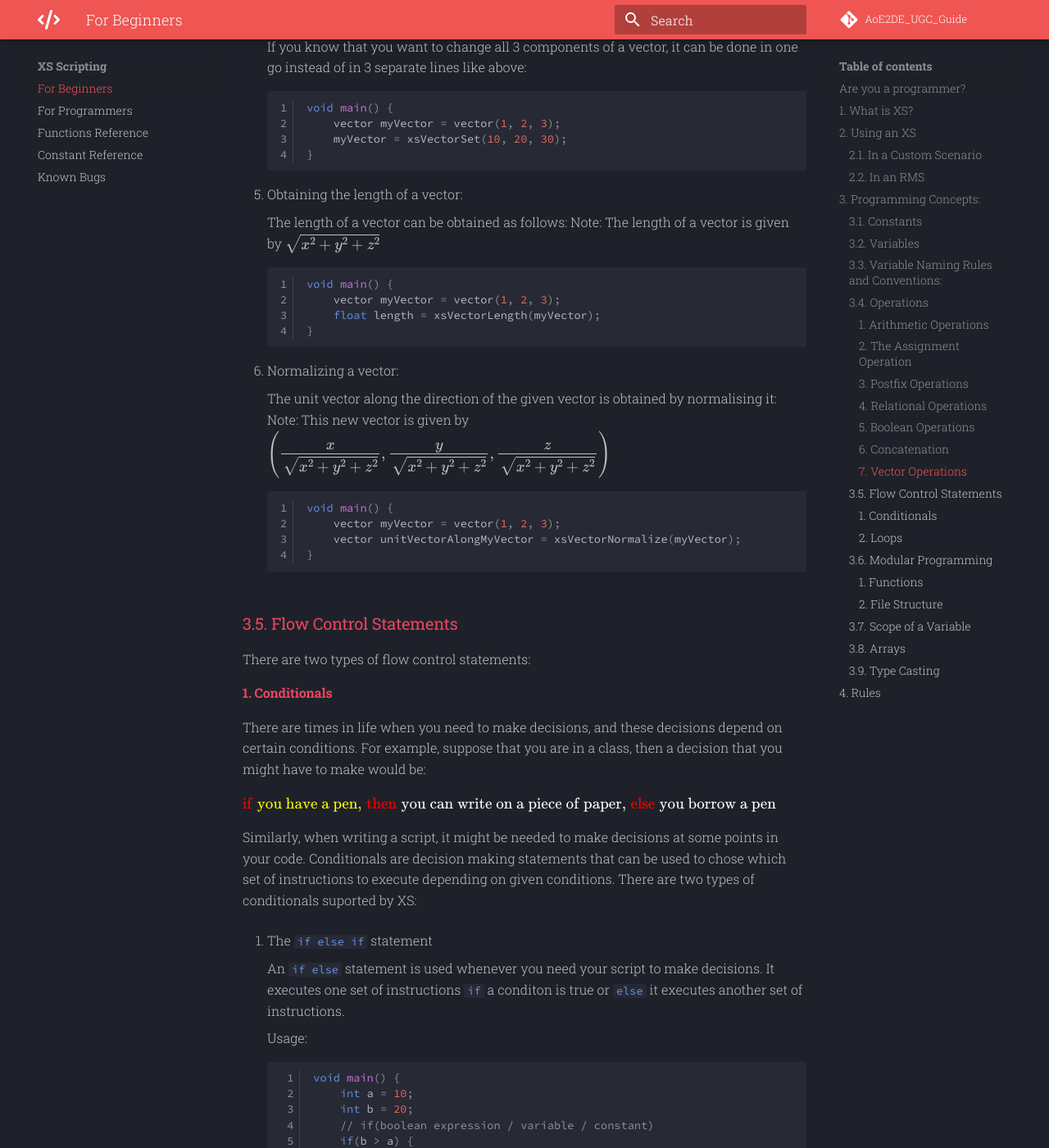
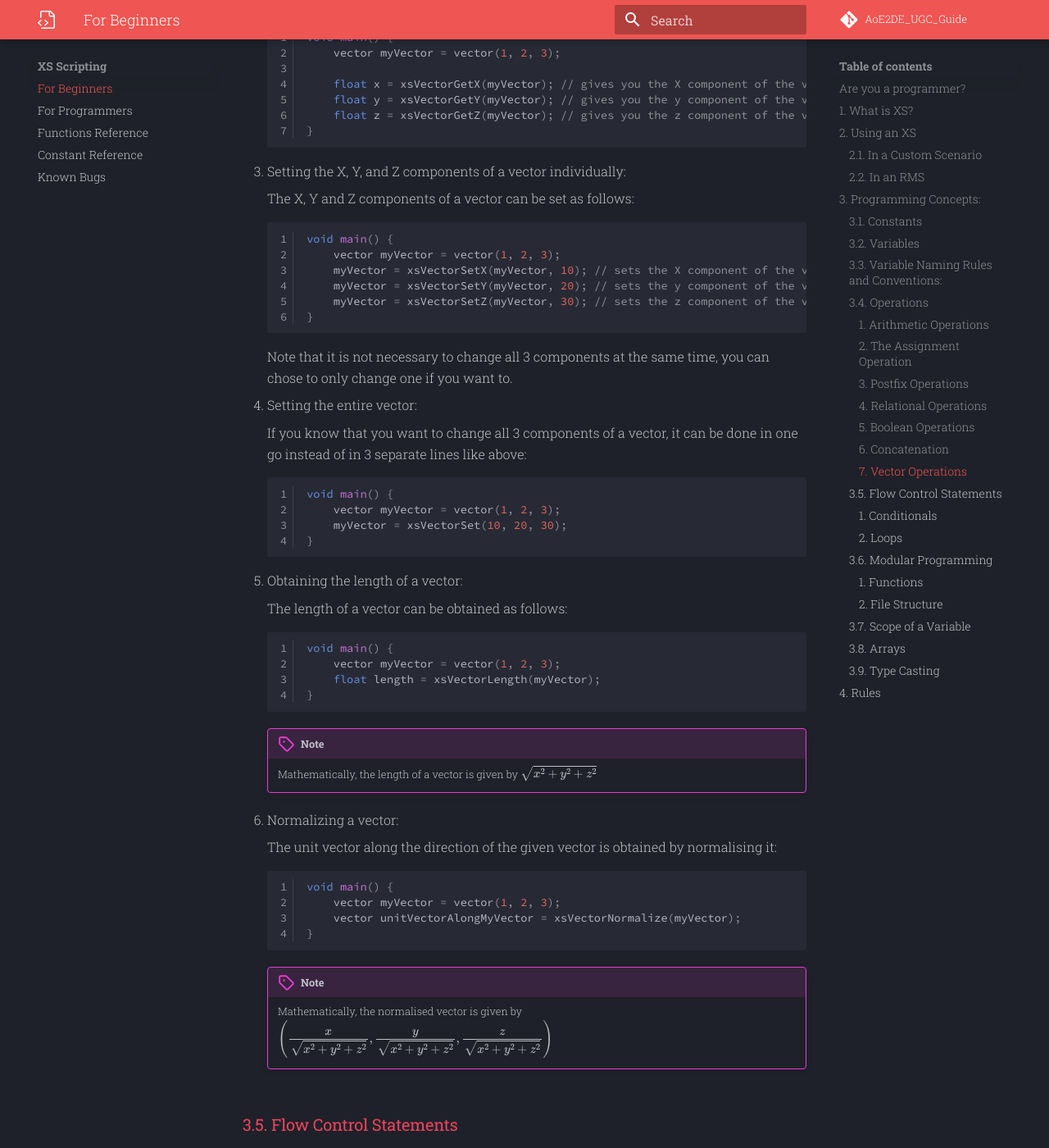
Before and after one commit to Divy1211/AoE2DE_UGC_Guide, an MkDocs documentation site: the page built from docs/general/xs/beginner.md, in a window 1280 px wide and 1400 px high, scrolled down 16589 px. Shown: the whole window at 82% size. Built offline with MkDocs 1.6.1 and Material for MkDocs 9.7.7, drawn with Linux system fonts in a browser that asks for light colours; comment, search, counter and statistics services are not loaded; some of the changed text lies outside the part shown.

Commit message:
Using Admonitions

````diff
--- a/docs/general/xs/beginner.md
+++ b/docs/general/xs/beginner.md
@@ -30,9 +30,10 @@ To use an XS:
 
     There should be 2 files in this folder already, called `Constants.xs` and `xs.txt`. In here, create a new file with any name ending with `.xs`. For example, the file can be called `filename.xs`
 
-    Note 1: There may be an additional file called `default0.xs`. Never write code in this file as this is a temporary file and can be overwritten by the game.
+    !!! Warning "default0.xs"
+        There may be an additional file called `default0.xs`. Never write code in this file as this is a temporary file and can be overwritten by the game.
 
-    Note 2: Additionally, the file `Constants.xs` contains a list of constants that can be used in any XS Script.
+    The file `Constants.xs` contains a list of constants that can be used in any XS Script, using their name. They are essentially constants that the XS language pre-defines for you.
 
 
 3. Now open this file that you just created in your favourite text/code editor! If you don't have one already, using [Visual Studio Code (VSC)](https://code.visualstudio.com/download) is recommended.
@@ -526,9 +530,10 @@ Boolean operations allow us to ask these sorts of questions but with boolean val
     | true  | false | false      |
     | true  | true  | true       |
 
-    Note that an AND is not limited to just two variables. Any number of variables may be AND-ed together.
-    For Example: `#!cpp a && b && c && d`. For this expression to evaluate to true, ALL of `a`, `b`, `c` and `d` must be true.
-    Writing a table that lists every combination of inputs and outputs for this expression is left as an excersise for the reader.
+    !!! Tip
+        The AND operation is not limited to just two variables. Any number of variables may be AND-ed together.
+        For Example: `#!cpp a && b && c && d`. For this expression to evaluate to true, ALL of `a`, `b`, `c` and `d` must be true.
+        Writing a table that lists every combination of inputs and outputs for this expression is left as an excersise for the reader.
 
 2. Boolean OR: This is used to check if one or more booleans are `true`.
 
@@ -545,9 +550,10 @@ Boolean operations allow us to ask these sorts of questions but with boolean val
     | true  | false | true         |
     | true  | true  | true         |
 
-    Note that an OR is not limited to just two variables. Any number of variables may be OR-ed together.
-    For Example: `#!cpp a || b || c || d`. For this expression to evaluate to true, only one of `a`, `b`, `c` and `d` needs to be true.
-    Writing a table that lists every combination of inputs and outputs for this expression is left as an excersise for the reader.
+    !!! Tip
+        The OR operation is not limited to just two variables. Any number of variables may be OR-ed together.
+        For Example: `#!cpp a || b || c || d`. For this expression to evaluate to true, only one of `a`, `b`, `c` and `d` needs to be true.
+        Writing a table that lists every combination of inputs and outputs for this expression is left as an excersise for the reader.
 
 
 ANDs and ORs can be used together in the same expression. For example:
@@ -690,10 +696,13 @@ Manipulating vectors in XS is done in a bit of a special way:
     }
     ```
 
+    !!! Note
+        Mathematically, the length of a vector is given by $\sqrt{x^2+y^2+z^2}$
+
+
 6. Normalizing a vector:
 
     The unit vector along the direction of the given vector is obtained by normalising it:
-    Note: This new vector is given by $\left(\cfrac{x}{\sqrt{x^2+y^2+z^2}}, \cfrac{y}{\sqrt{x^2+y^2+z^2}}, \cfrac{z}{\sqrt{x^2+y^2+z^2}}\right)$
 
     ```cpp
     void main() {
@@ -701,6 +710,9 @@ Manipulating vectors in XS is done in a bit of a special way:
         vector unitVectorAlongMyVector = xsVectorNormalize(myVector);
     }
     ```
+
+    !!! note
+        Mathematically, the normalised vector is given by $\left(\cfrac{x}{\sqrt{x^2+y^2+z^2}}, \cfrac{y}{\sqrt{x^2+y^2+z^2}}, \cfrac{z}{\sqrt{x^2+y^2+z^2}}\right)$
 
 ### 3.5. Flow Control Statements
 
--- a/docs/general/xs/functions.json
+++ b/docs/general/xs/functions.json
@@ -1198,7 +1198,7 @@
                     "desc": "The player to apply the effect to. If unspecified, applies to all players except Gaia."
                 }
             ],
-            "desc": "Change the specified attribute of the specified unit or technology by the value for the specified player. For more information on this, check the [UserPatch](\"Jump to: UserPatch NONE EXISTENT\") section of the guide"
+            "desc": "Change the specified attribute of the specified unit or technology by the value for the specified player. For more information on this, check the [UserPatch](\"Jump to: UserPatch NON EXISTENT\") section of the guide"
         },
         {
             "name": "xsResearchTechnology",
--- a/docs/style.css
+++ b/docs/style.css
@@ -42,6 +42,41 @@ tr:hover {
      background-color: #45495f !important;
 }
 
+.admonition.note {
+     border-color: #e73dd0 !important;
+}
+
+.admonition.note .admonition-title {
+     background-color: #e73dd023 !important;
+}
+
+.admonition.note .admonition-title::before {
+     background-color: #e73dd0 !important;
+}
+
+.admonition.tip {
+     border-color: #e7ce3d !important;
+}
+
+.admonition.tip .admonition-title {
+     background-color: #e7ce3d23 !important;
+}
+
+.admonition.tip .admonition-title::before {
+     background-color: #e7ce3d !important;
+}
+
+.admonition.question {
+     border-color: #e73d8c !important;
+}
+
+.admonition.question .admonition-title {
+     background-color: #e73d8c23 !important;
+}
+
+.admonition.question .admonition-title::before {
+     background-color: #e73d8c !important;
+}
 
 /* this code is used for different table styles in different tabs*/
 
--- a/mkdocs.yml
+++ b/mkdocs.yml
@@ -1,66 +1,66 @@
-site_name: The Ultimate Guide To AoE2DE UGC
-site_url: https://divy1211.github.io/AoE2DE_UGC_Guide/
-docs_dir: docs/
-repo_name: "AoE2DE_UGC_Guide"
-repo_url: "https://github.com/Divy1211/AoE2DE_UGC_Guide"
+site_name:          The Ultimate Guide To AoE2DE UGC
+site_url:           https://divy1211.github.io/AoE2DE_UGC_Guide/
+docs_dir:           docs/
+repo_name:          "AoE2DE_UGC_Guide"
+repo_url:           "https://github.com/Divy1211/AoE2DE_UGC_Guide"
 use_directory_urls: true
 
 nav:
-  - About: "index.md"
+  - About:                          "index.md"
   - Game Mechanics:
-    - Damage Calculation: "general/damage_calculation.md"
-    - Attributes: "general/attributes.md"
-    - Resources: "general/resources/resources.md"
-    - Hotkeys: "general/hotkeys/hotkeys.md"
+    - Damage Calculation:           "general/damage_calculation.md"
+    - Attributes:                   "general/attributes.md"
+    - Resources:                    "general/resources/resources.md"
+    - Hotkeys:                      "general/hotkeys/hotkeys.md"
   - Custom Scenarios:
-    - Scenario Basics: "scenarios/basics.md"
+    - Scenario Basics:              "scenarios/basics.md"
     - Triggers:
-      - Trigger Basics: "scenarios/triggers/basics.md"
-      - Effects: "scenarios/triggers/effects/effects.md"
-    #   - Conditions: "scenarios/triggers/conditions/conditions.md"
-    #   - Variables: "scenarios/triggers/variables.md"
-    # - Tricks and Tips: "scenarios/tricks.md"
+      - Trigger Basics:             "scenarios/triggers/basics.md"
+      - Effects:                    "scenarios/triggers/effects/effects.md"
+    #   - Conditions:               "scenarios/triggers/conditions/conditions.md"
+    #   - Variables:                "scenarios/triggers/variables.md"
+    # - Tricks and Tips:            "scenarios/tricks.md"
     # - Advanced:
-    #   - File Byte Structure: "scenarios/advanced/byte_structure.md"
+    #   - File Byte Structure:      "scenarios/advanced/byte_structure.md"
     - Useful Tools:
       # - Advanced Genie Editor:
-      #   - A.G.E. Uses: "scenarios/useful_tools/age/uses.md"
-      #   - Unhiding Editor Units: "scenarios/useful_tools/age/unhide.md"
+      #   - A.G.E. Uses:            "scenarios/useful_tools/age/uses.md"
+      #   - Unhiding Editor Units:  "scenarios/useful_tools/age/unhide.md"
       - AoE2ScenarioParser:
-        - Parser Basics: "scenarios/useful_tools/parser/basics.md"
+        - Parser Basics:            "scenarios/useful_tools/parser/basics.md"
   - XS Scripting:
-    - For Beginners: "general/xs/beginner.md"
-    - For Programmers: "general/xs/programmer.md"
-    - Functions Reference: "general/xs/functions.md"
-    - Constant Reference: "general/xs/constants.md"
-    - Known Bugs: "general/xs/bugs.md"
+    - For Beginners:                "general/xs/beginner.md"
+    - For Programmers:              "general/xs/programmer.md"
+    - Functions Reference:          "general/xs/functions.md"
+    - Constant Reference:           "general/xs/constants.md"
+    - Known Bugs:                   "general/xs/bugs.md"
 #   - Data Mods:
-#     - Data Mod Basics: "data_mods/basics.md"
+#     - Data Mod Basics:            "data_mods/basics.md"
 #     - Advanced Genie Editor:
-#       - A.G.E. Basics: "data_mods/age/basics.md"
+#       - A.G.E. Basics:            "data_mods/age/basics.md"
 #   - RMS:
-#     - RMS Basics: "rms/basics.md"
-# - Publishing UGC: "publishing_ugc/publish.md"
+#     - RMS Basics:                 "rms/basics.md"
+# - Publishing UGC:                 "publishing_ugc/publish.md"
 
 markdown_extensions:
-  - admonition # https://squidfunk.github.io/mkdocs-material/reference/admonitions/#admonition
-  - pymdownx.caret # handling sub- and superscripts
-  - pymdownx.mark # highlighting of text
-  - pymdownx.tilde # strikethrough of text
-  - pymdownx.keys # https://squidfunk.github.io/mkdocs-material/reference/code-blocks/#keys
-  - pymdownx.tabbed # https://squidfunk.github.io/mkdocs-material/reference/content-tabs/#tabbed
-  - pymdownx.details # https://squidfunk.github.io/mkdocs-material/reference/admonitions/#details
-  - pymdownx.highlight: # https://squidfunk.github.io/mkdocs-material/reference/code-blocks/#code-blocks
+  - admonition                # Create not and warning boxes        https://squidfunk.github.io/mkdocs-material/reference/admonitions/#admonition
+  - pymdownx.caret            # Handling sub- and superscripts      https://facelessuser.github.io/pymdown-extensions/extensions/caret/
+  - pymdownx.mark             # Highlighting of text                https://facelessuser.github.io/pymdown-extensions/extensions/mark/
+  - pymdownx.tilde            # Strikethrough of text               https://facelessuser.github.io/pymdown-extensions/extensions/tilde/
+  - pymdownx.keys             # Add styling keyboard keys           https://facelessuser.github.io/pymdown-extensions/extensions/keys/
+  - pymdownx.tabbed           # Tabs                                https://facelessuser.github.io/pymdown-extensions/extensions/tabbed/
+  - pymdownx.details          # Collapsable elements                https://facelessuser.github.io/pymdown-extensions/extensions/details/
+  - pymdownx.highlight:       # Highlighting code blocks            https://facelessuser.github.io/pymdown-extensions/extensions/highlight/
       linenums: true
-  - pymdownx.emoji:
+  - pymdownx.emoji:           # Emojis                              https://facelessuser.github.io/pymdown-extensions/extensions/emoji/
       emoji_index: !!python/name:materialx.emoji.twemoji
       emoji_generator: !!python/name:materialx.emoji.to_svg
-  - pymdownx.inlinehilite
-  - pymdownx.superfences # https://squidfunk.github.io/mkdocs-material/reference/code-blocks/#superfences
-  - pymdownx.smartsymbols # supporting special characters like copyright symbol (c)
-  - pymdownx.arithmatex: # https://squidfunk.github.io/mkdocs-material/reference/mathjax/#arithmatex
+  - pymdownx.inlinehilite     # Inline code highlighting            https://facelessuser.github.io/pymdown-extensions/extensions/inlinehilite/
+  - pymdownx.superfences      # Complicated code fences             https://facelessuser.github.io/pymdown-extensions/extensions/superfences/
+  - pymdownx.smartsymbols     # Creating special characters         https://facelessuser.github.io/pymdown-extensions/extensions/smartsymbols/
+  - pymdownx.arithmatex:      # Preserve LaTeX math equations       https://facelessuser.github.io/pymdown-extensions/extensions/arithmatex/
       generic: true
-  - pymdownx.tasklist: # https://squidfunk.github.io/mkdocs-material/reference/lists/#tasklist
+  - pymdownx.tasklist:        # Creating Check-able tasklist        https://facelessuser.github.io/pymdown-extensions/extensions/tasklist/
       custom_checkbox: true
       clickable_checkbox: true
   - toc:
@@ -81,7 +81,20 @@ theme:
   language: en
   favicon: imgs/code.svg
   icon:
-    logo: fontawesome/solid/code
+    logo: octicons/file-code-24
+    admonition:
+      note: octicons/tag-16
+      abstract: octicons/checklist-16
+      info: octicons/info-16
+      tip: octicons/squirrel-16
+      success: octicons/check-16
+      question: octicons/question-16
+      warning: octicons/alert-16
+      failure: octicons/x-circle-16
+      danger: octicons/zap-16
+      bug: octicons/bug-16
+      example: octicons/beaker-16
+      quote: octicons/quote-16
   features:
     - navigation.tabs
     # - toc.integrate
````
Also changed, not shown: other parts of docs/general/xs/beginner.md (+13 -9 lines), docs/general/xs/functions.md (+1 -1 lines), docs/general/xs/programmer.md (+34 -25 lines), docs/scenarios/basics.md (+52 -34 lines).
